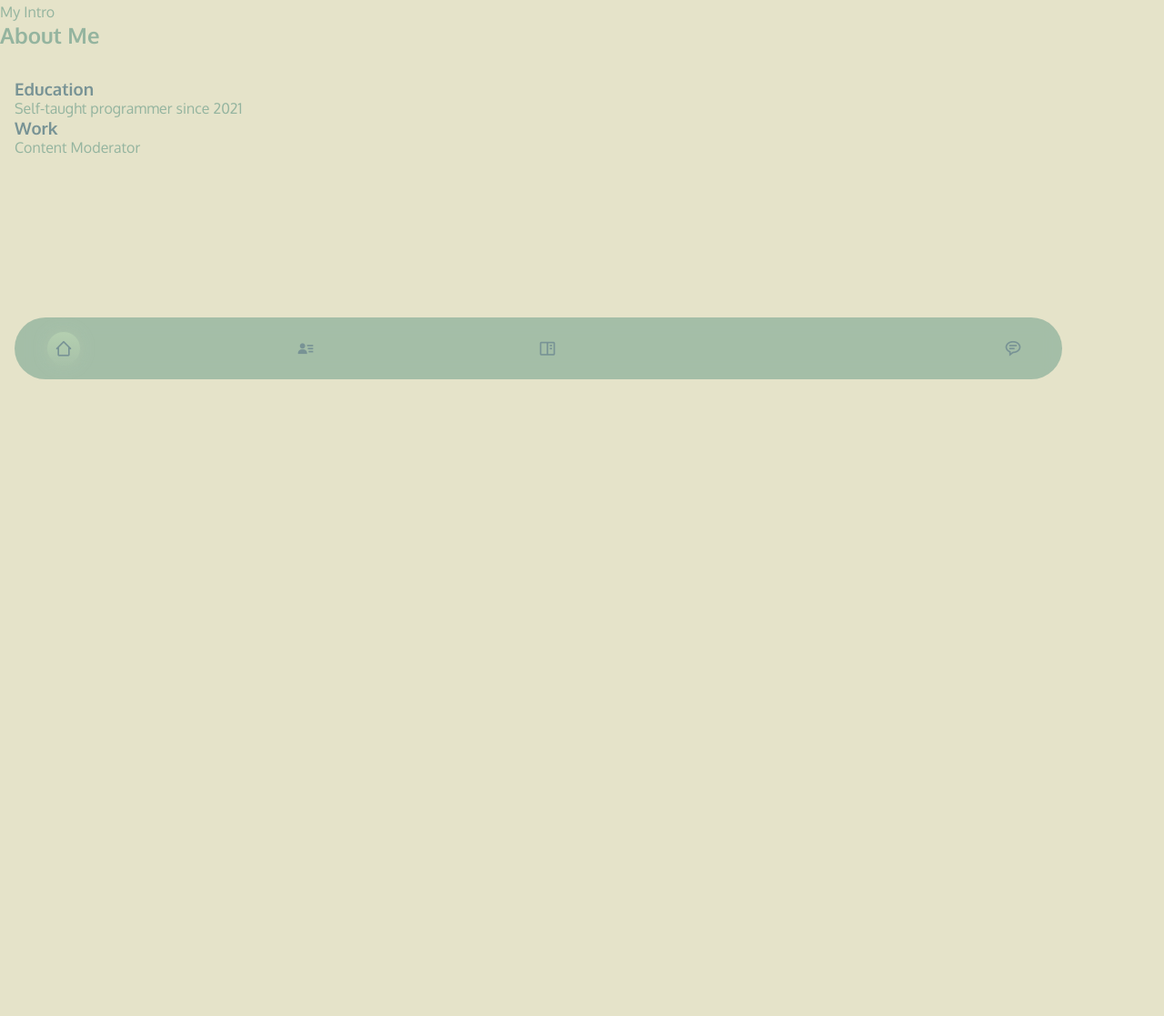
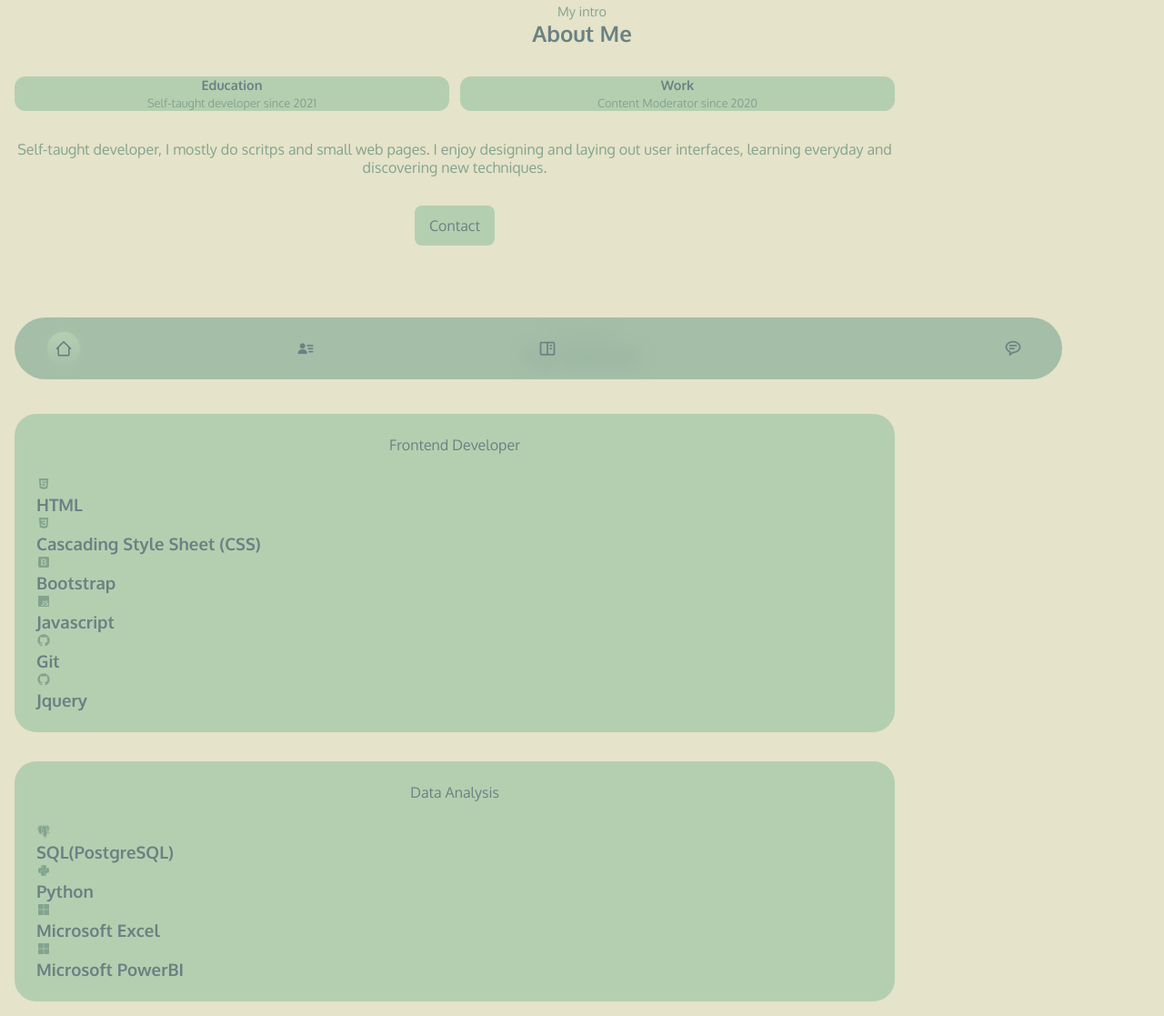
Before and after one commit to knrtaven/portfolio, a plain HTML site: page index.html in a window 1280 px wide. Shown: the part 367-1484 px from the top of the page at 91% size. Before the commit the page ends 800 px from the top, so only its background shows below. Drawn offline with nearby package versions, Linux system fonts and the light colour scheme.

Commit message:
updated html and css

```diff
--- a/css/style.css
+++ b/css/style.css
@@ -10,8 +10,8 @@
 
 --beige: rgb(229, 227, 201);
 --teal-light: rgb(180, 207, 176);
---teal-dark: rgb(148, 180, 159);
---dark-green: rgb(120, 147, 149);
+--teal-dark: rgb(131, 163, 142);
+--dark-green: rgb(106, 129, 131);
 
 /* font and typography */
 --body-font: 'Oxygen', sans-serif;
@@ -68,6 +68,7 @@ textarea {
 body{
     background-color: var(--beige);
     color: var(--teal-dark);
+    transition: 4s;
 }
 
 h1,h2,h3{
@@ -116,21 +117,20 @@ img{
 }
 
 .section_title,
-.section_subtitle{
-font-size: var(--h2-font-size);
-color: var(--teal-dark);
+.section_subtitle {
+  text-align: center;
 }
 
 .section_title{
     font-size: var(--h2-font-size);
-    color:var(--teal-dark);
+    color:var(--dark-green);
     margin-bottom: 2rem;
 }
 
 .section_subtitle{
     display: block;
     font-size: var(--small-font-size);
-    color: var(--teal-light);
+    color: var(--teal-dark);
 }
 
 /* header and nav */
@@ -164,7 +164,7 @@ color: var(--teal-dark);
 .nav_menu{
     position: fixed;
     bottom: 1rem;
-    background-color: rgba(148, 180, 159, .8);
+    background-color: rgba(148, 180, 159, 0.8);
     width: 90%;
     border-radius: 4rem;
     padding: 1rem 2.25rem;
@@ -180,7 +180,7 @@ color: var(--teal-dark);
 .nav_link{
     color:var(--dark-green);
     font-size: 1.25rem;
-    padding: .5rem;
+    padding: 0.5rem;
     display: flex;
     border-radius: 5rem;
 }
@@ -188,7 +188,14 @@ color: var(--teal-dark);
 .active-link{
     background: linear-gradient(180deg, rgba(180, 207, 176, 1),
     rgba(180, 207, 176, .2));
-    box-shadow: 0 0 16px rgba(180, 207, 176, .4);
+    box-shadow: 0 0 16px rgba(180, 207, 176, 0.4);
+}
+
+/* change background header */
+
+.scroll-header{
+    box-shadow: 0 4px 4px rgba(0, 0, 0, .3);
+    transition: 1s;
 }
 
 /* home */
@@ -212,7 +219,7 @@ color: var(--teal-dark);
 .home_greeting{
     display: block;
     color: var(--dark-green);
-    margin-bottom: .25rem;
+    margin-bottom: 0.25rem;
 }
 
 .home_education{
@@ -239,7 +246,7 @@ color: var(--teal-dark);
     bottom:  5rem;
     left: 0;
     display: grid;
-    row-gap: .5rem;
+    row-gap: 0.5rem;
 }
 
 .home_social-link{
@@ -250,7 +257,7 @@ color: var(--teal-dark);
     border-radius: .25rem;
     display: flex;
     font-size: 1rem;
-    transition: .4s;
+    transition: 0.4s;
 }
 
 .home_social-link:hover{
@@ -272,10 +279,10 @@ color: var(--teal-dark);
     display: inline-block;
     background-color: var(--teal-light);
     color: var(--dark-green);
-    padding: .75rem 1rem;
-    border-radius: .5rem;
+    padding: 0.75rem 1rem;
+    border-radius: 0.5rem;
     font-weight: var(--font-medium);
-    transition: .4s;
+    transition: 0.4s;
 }
 
 .button:hover{
@@ -287,3 +294,65 @@ color: var(--teal-dark);
     border: 2px solid var(--teal-dark);
     color: var(--dark-green);
 }
+
+/* about */
+
+.about_container{
+    row-gap: 2.5rem;
+}
+
+.about_data{
+    text-align: center;
+}
+
+.about_info{
+    display: grid;
+    grid-template-columns: repeat(2, 1fr);
+    gap: 0.75rem;
+    margin-bottom: 2rem;
+}
+
+.about_box{
+    background-color: var(--teal-light);
+    border-radius: 0.75rem;
+    padding: 0.75rem, 0.5rem;
+}
+
+.about_title{
+    font-size:var(--small-font-size);
+}
+
+.about_subtitle{
+    font-size: var(--tiny-font-size);
+}
+
+
+.about_description{
+    margin-bottom: 2rem;
+}
+
+/* skills section */
+
+.skills_container{
+    row-gap: 2rem;
+    padding-top: 1rem;
+}
+
+.skills_content{
+    background-color: var(--teal-light);
+    padding: 1.5rem;
+    border-radius: 1.5rem;
+}
+
+.skills_title{
+    font-size:var(--normal-font-size);
+    font-weight: var(--font-medium);
+    text-align: center;
+    margin-bottom: 1.5rem;
+}
+
+.skills_box{
+    display: flex;
+    column-gap: 2.5rem;
+
+}
--- a/index.html
+++ b/index.html
@@ -1,5 +1,6 @@
 <!DOCTYPE html>
 <html lang="en">
+
 <head>
     <meta charset="UTF-8">
     <meta http-equiv="X-UA-Compatible" content="IE=edge">
@@ -12,6 +13,7 @@
 
     <link rel="stylesheet" href="css/style.css">
 </head>
+
 <body>
     <header class="header" id="header">
         <nav class="nav container">
@@ -27,7 +29,7 @@
 
                     <li class="nav_item">
                         <a href="#about" class="nav_link">
-                            <i class='bx bxs-user-detail' ></i>
+                            <i class='bx bxs-user-detail'></i>
                         </a>
                     </li>
 
@@ -52,7 +54,7 @@
             </div>
 
             <!-- Theme change button -->
-            <i class='bx bx-moon change-theme' id="theme-button" ></i>
+            <i class='bx bx-moon change-theme' id="theme-button"></i>
 
 
         </nav>
@@ -77,11 +79,11 @@
 
                 <div class="home_social">
                     <a href="https://www.linkedin.com/in/isaiah-tristan-torres-130910188/" class="home_social-link">
-                        <i class='bx bxl-linkedin-square' ></i>
+                        <i class='bx bxl-linkedin-square'></i>
                     </a>
 
                     <a href="https://github.com/knrtaven" class="home_social-link">
-                        <i class='bx bxl-github' ></i>
+                        <i class='bx bxl-github'></i>
                     </a>
                 </div>
 
@@ -89,7 +91,7 @@
         </section>
 
         <section class="about section" id="about">
-            <span class="section_substitle">My Intro</span>
+            <span class="section_subtitle">My intro</span>
             <h2 class="section_title">About Me</h2>
 
             <div class="about_container container grid">
@@ -97,20 +99,101 @@
                     <div class="about_info">
                         <div class="about_box">
                             <h3 class="about_title">Education</h3>
-                            <span class="about_subtitle">Self-taught programmer since 2021</span>
+                            <span class="about_subtitle">Self-taught developer since 2021</span>
                         </div>
 
                         <div class="about_box">
                             <h3 class="about_title">Work</h3>
-                            <span class="about_subtitle">Content Moderator</span>
+                            <span class="about_subtitle">Content Moderator since 2020</span>
                         </div>
                     </div>
+
+                    <p class="about_description">
+                        Self-taught developer, I mostly do scritps and small web pages. I enjoy designing and laying out user interfaces,
+                        learning everyday and discovering new techniques.
+                    </p>
+
+                    <a href="#contact" class="button">Contact </a>
+
                 </div>
             </div>
         </section>
 
         <section class="skills section" id="skills">
+            <span class="section_subtitle">My abilities</span>
+            <h2 class="section_title">My Skillset</h2>
 
+            <div class="skills_container container grid">
+                <div class="skills_content">
+                    <h3 class="skills_title">Frontend Developer</h3>
+
+                    <div class="skills_box">
+                        <div class="skills_group">
+                            <div class="skills_data">
+                                <i class='bx bxl-html5'></i>
+                                <h3 class="skills_name">HTML</h3>
+                            </div>
+
+                            <div class="skills_data">
+                                <i class='bx bxl-css3' ></i>
+                                <h3 class="skills_name">Cascading Style Sheet (CSS)</h3>
+                            </div>
+
+                            <div class="skills_data">
+                                <i class='bx bxl-bootstrap' ></i>
+                                <h3 class="skills_name">Bootstrap</h3>
+                            </div>
+
+                            <div class="skills_data">
+                                <i class='bx bxl-javascript' ></i>
+                                <h3 class="skills_name">Javascript</h3>
+                            </div>
+
+                            <div class="skills_data">
+                                <i class='bx bxl-github' ></i>
+                                <h3 class="skills_name">Git</h3>
+                            </div>
+
+                            <div class="skills_data">
+                                <i class='bx bxl-github' ></i>
+                                <h3 class="skills_name">Jquery</h3>
+                            </div>
+                        </div>
+
+
+                    </div>
+                </div>
+
+                <div class="skills_content">
+                    <h3 class="skills_title">Data Analysis</h3>
+
+                    <div class="skills_box">
+                        <div class="skills_group">
+                            <div class="skills_data">
+                                <i class='bx bxl-postgresql' ></i>
+                                <h3 class="skills_name">SQL(PostgreSQL)</h3>
+                            </div>
+
+                            <div class="skills_data">
+                                <i class='bx bxl-python' ></i>
+                                <h3 class="skills_name">Python</h3>
+                            </div>
+
+                            <div class="skills_data">
+                                <i class='bx bxl-microsoft' ></i>
+                                <h3 class="skills_name">Microsoft Excel</h3>
+                            </div>
+
+                            <div class="skills_data">
+                                <i class='bx bxl-microsoft' ></i>
+                                <h3 class="skills_name">Microsoft PowerBI</h3>
+                            </div>
+                        </div>
+
+
+                    </div>
+                </div>
+            </div>
         </section>
 
     </main>
@@ -119,4 +202,5 @@
     <script src=""></script>
     <script src="js/main.js"></script>
 </body>
+
 </html>
--- a/js/main.js
+++ b/js/main.js
@@ -0,0 +1,9 @@
+/** change background header */
+
+function scrollHeader(){
+    const header = document.getElementById('header')
+
+    if(this.scrollY >= 50) header.classList.add('scroll-header');
+    else header.classList.remove('scroll-header');
+}
+window.addEventListener('scroll',scrollHeader)
```
